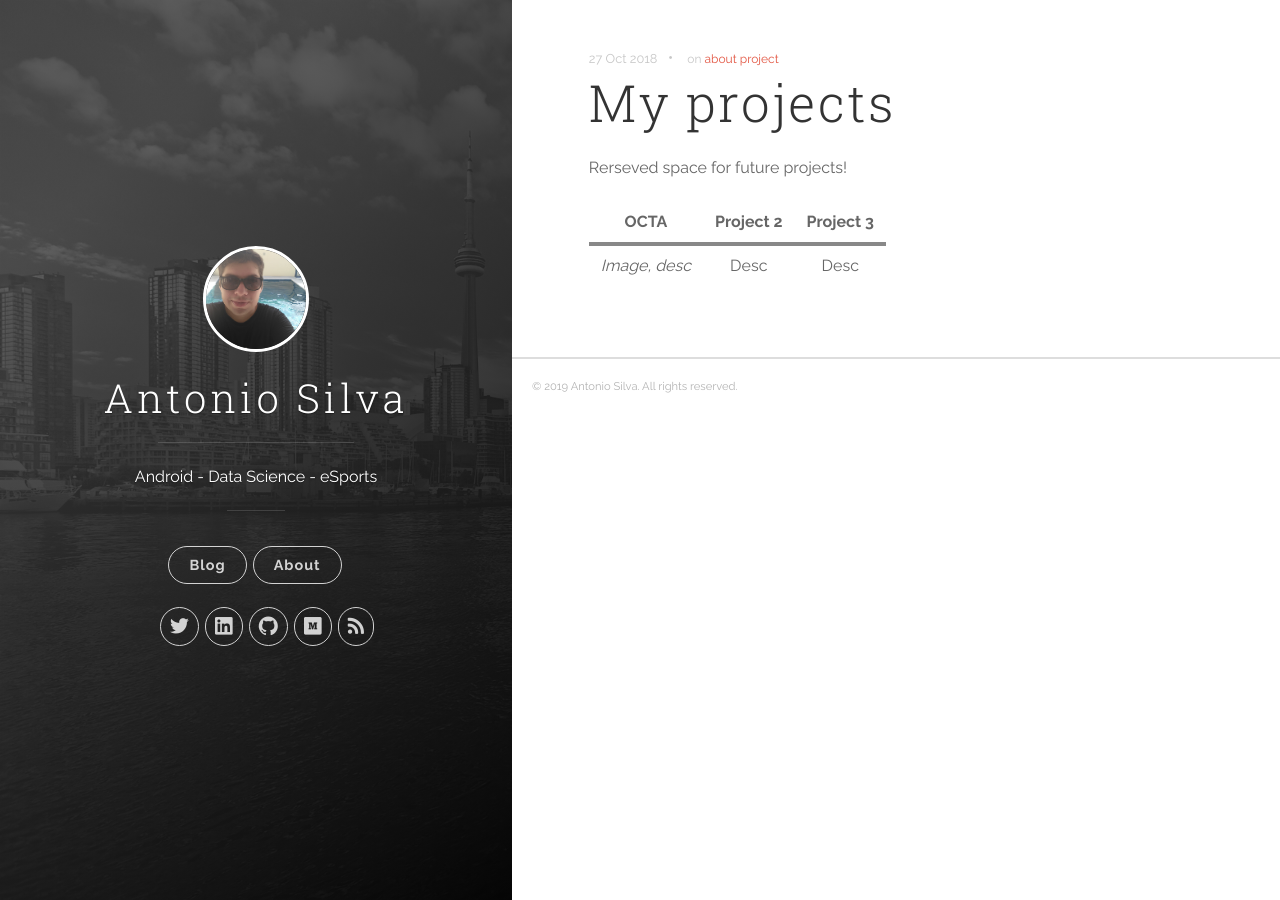
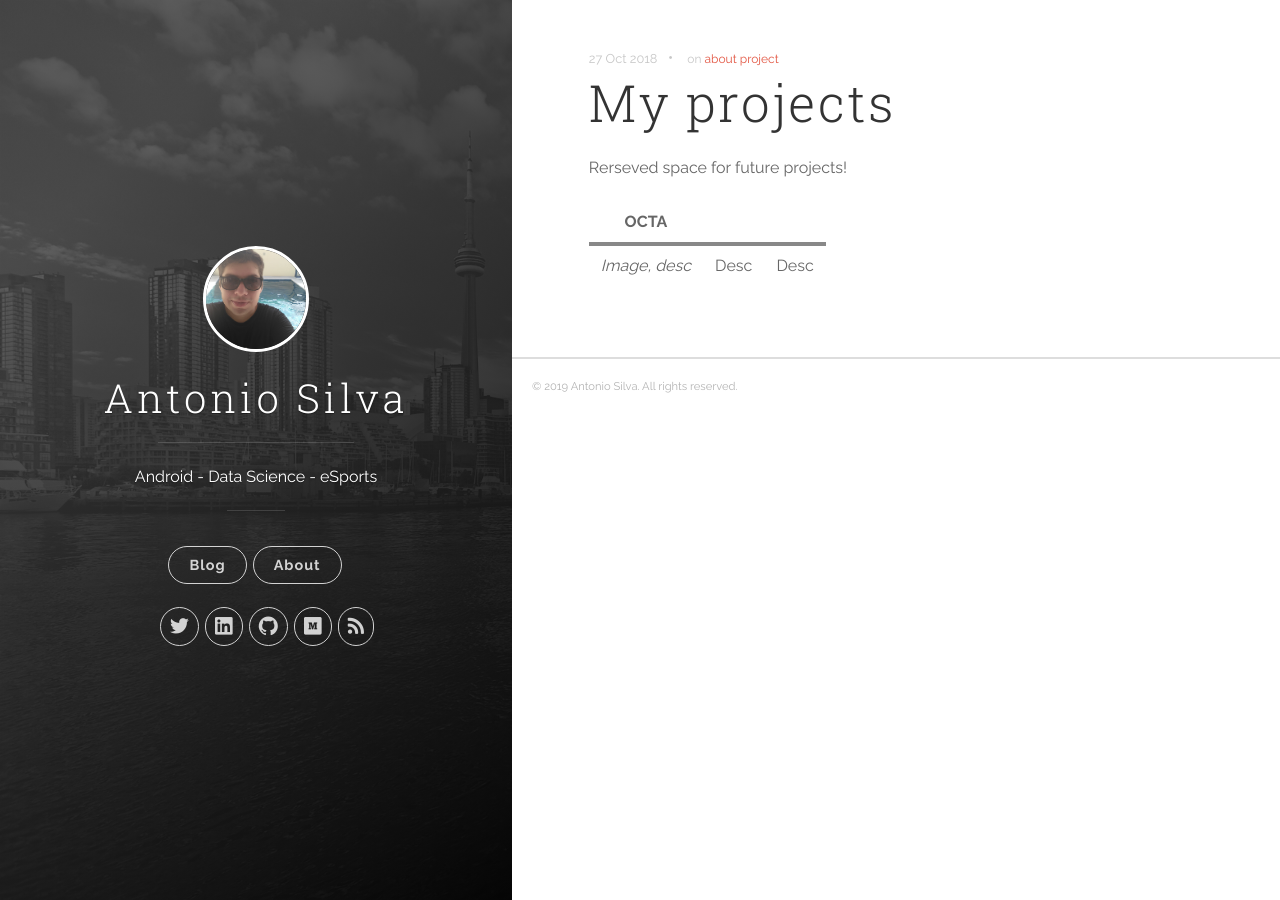
Before and after one commit to antoniosj/antoniosj.github.io, a Jekyll site: the page built from _posts/2018-10-27-my-projects.markdown, in a window 1280 px wide. Built offline with Jekyll 4.4.1, drawn with Linux system fonts in a browser that asks for light colours.

Commit message:
Update 2018-10-27-my-projects.markdown

```diff
--- a/_posts/2018-10-27-my-projects.markdown
+++ b/_posts/2018-10-27-my-projects.markdown
@@ -7,6 +7,6 @@ tags: [about, project]
 
 Rerseved space for future projects!
 
-| OCTA  	|   Project 2	|  Project 3  	|
-|:-:	|:-:	|:-:	|
+| OCTA  	|
+|:---:	|:-:	|:-:	|
 | *Image, desc*|  Desc 	|  Desc  	|
```
